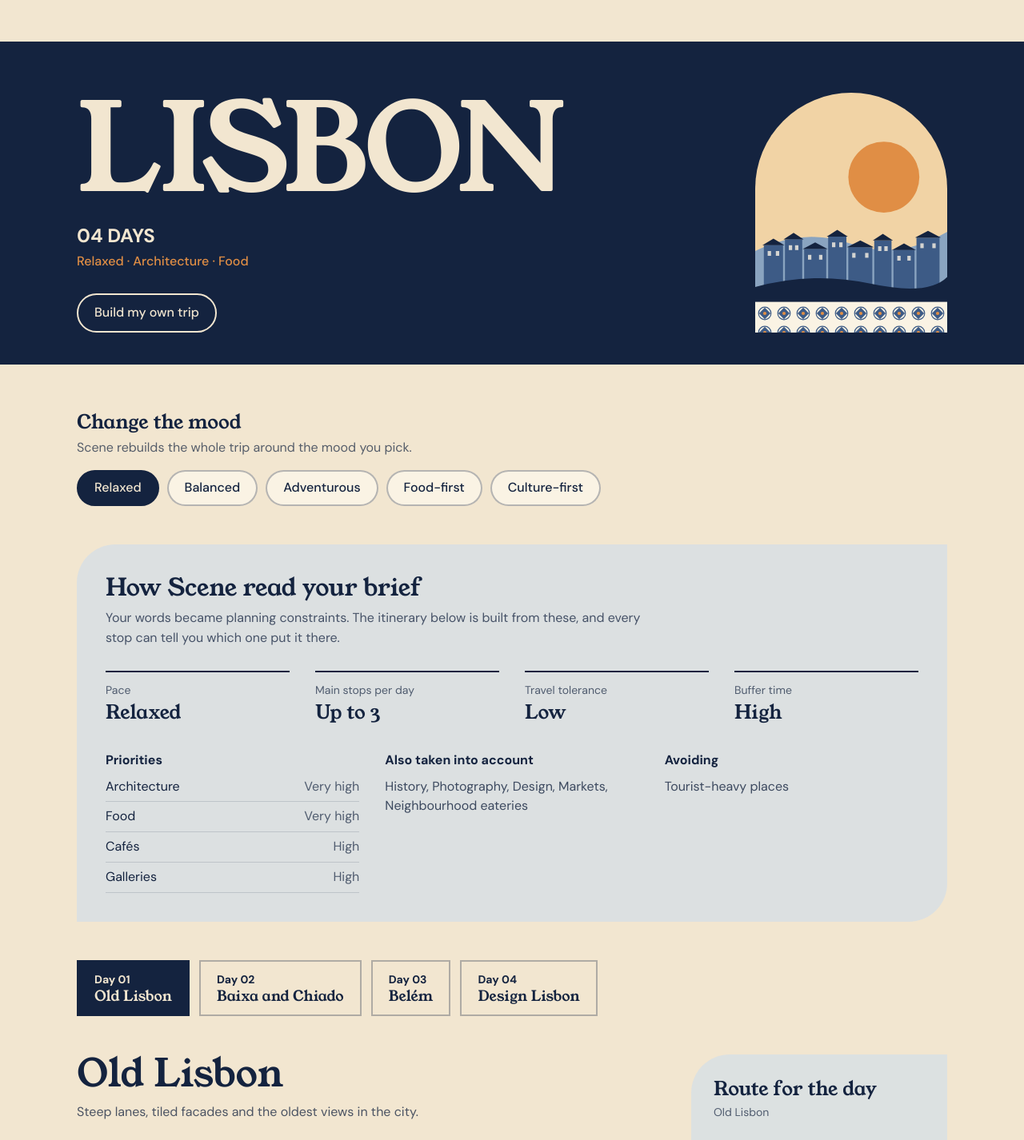
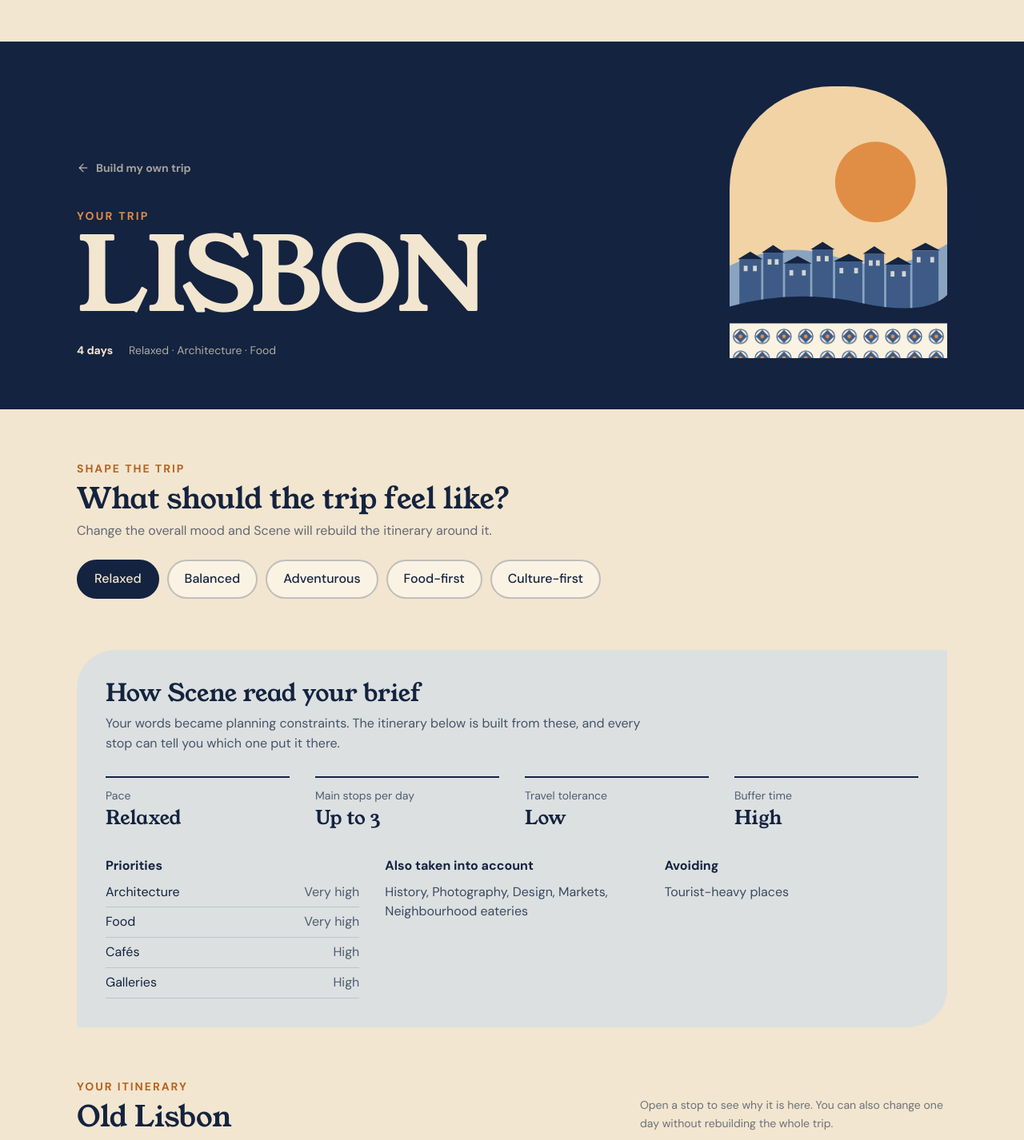
Before and after one commit to Wuraola-Adebisi/Ona, a React (Vite) app: page /examples in a window 1280 px wide. Shown: the part 960-2386 px from the top of the page at 80% size. Built offline with nearby package versions, Linux system fonts and the light colour scheme.

Commit message:
Refine Scene pages and documentation

```diff
--- a/src/components/SceneResult.tsx
+++ b/src/components/SceneResult.tsx
@@ -1,158 +1,178 @@
-import { useCallback, useState } from 'react'
+import { ArrowLeft, CloudRain, Moon, Wind } from "lucide-react";
+import { useCallback, useState } from "react";
 import {
+  INTEREST_LABELS,
   MOODS,
-  INTEREST_LABELS,
   adjustDay,
   buildScene,
   resetDay,
-} from '../engine/sceneEngine'
-import type { Adjust, Mood, Scene, ScheduledItem } from '../types'
-import ActivityPanel from './ActivityPanel'
-import DestinationArt from './DestinationArt'
-import InterpretationPanel from './InterpretationPanel'
-import RouteDiagram from './RouteDiagram'
-import SceneTimeline from './SceneTimeline'
+} from "../engine/sceneEngine";
+import type { Adjust, Mood, Scene, ScheduledItem } from "../types";
+import ActivityPanel from "./ActivityPanel";
+import DestinationArt from "./DestinationArt";
+import InterpretationPanel from "./InterpretationPanel";
+import RouteDiagram from "./RouteDiagram";
+import SceneTimeline from "./SceneTimeline";
 
 interface Props {
-  scene: Scene
-  onChange: (scene: Scene) => void
-  action?: { label: string; onClick: () => void }
+  scene: Scene;
+  onChange: (scene: Scene) => void;
+  action?: { label: string; onClick: () => void };
 }
 
-const two = (n: number) => String(n).padStart(2, '0')
+const two = (number: number) => String(number).padStart(2, "0");
 
-export default function SceneResult({
-  scene,
-  onChange,
-  action,
-}: Props) {
-  const [dayIdx, setDayIdx] = useState(0)
-  const [open, setOpen] = useState<ScheduledItem | null>(null)
+export default function SceneResult({ scene, onChange, action }: Props) {
+  const [dayIdx, setDayIdx] = useState(0);
+  const [open, setOpen] = useState<ScheduledItem | null>(null);
 
-  const close = useCallback(() => {
-    setOpen(null)
-  }, [])
+  const close = useCallback(() => setOpen(null), []);
 
-  const idx = Math.min(dayIdx, scene.days.length - 1)
-  const day = scene.days[idx]
-  const d = scene.destination
+  const idx = Math.min(dayIdx, scene.days.length - 1);
+  const day = scene.days[idx];
+  const destination = scene.destination;
 
   const meta = [
     scene.ctx.moodLabel,
     ...scene.brief.interests
       .slice(0, 2)
-      .map((i) => INTEREST_LABELS[i]),
-  ].join(' · ')
+      .map((interest) => INTEREST_LABELS[interest]),
+  ].join(" · ");
 
   const changeMood = (mood: Mood) => {
-    setOpen(null)
-    onChange(buildScene(scene.brief, mood, scene.pace))
-  }
+    setOpen(null);
+    onChange(buildScene(scene.brief, mood, scene.pace));
+  };
 
   const adjust = (kind: Adjust) => {
-    setOpen(null)
-    onChange(adjustDay(scene, idx, kind))
-  }
+    setOpen(null);
+    onChange(adjustDay(scene, idx, kind));
+  };
 
   return (
     <div>
-      <header className="overflow-hidden bg-navy text-sand">
-        <div className="mx-auto grid max-w-6xl items-end gap-8 px-5 pb-10 pt-12 sm:px-8 md:grid-cols-[1fr_15rem] md:pt-16">
-          <div className="min-w-0">
-            <h1 className="font-display text-[clamp(3.4rem,13vw,9.5rem)] uppercase leading-[0.88] tracking-tight">
-              {d.name}
+      <header className="bg-navy text-sand">
+        <div className="mx-auto grid max-w-6xl items-end gap-10 px-5 pb-12 pt-10 sm:px-8 sm:pb-16 sm:pt-14 md:grid-cols-[1fr_17rem]">
+          <div>
+            <button
+              type="button"
+              onClick={action?.onClick}
+              className="mb-10 inline-flex items-center gap-2 text-sm font-bold text-sand/65 transition-colors hover:text-sand"
+            >
+              <ArrowLeft size={16} />
+              {action?.label ?? "Change my trip"}
+            </button>
+
+            <p className="text-sm font-bold uppercase tracking-[0.16em] text-sun">
+              Your trip
+            </p>
+
+            <h1 className="mt-3 font-display text-[clamp(3.5rem,11vw,8rem)] uppercase leading-[0.84] tracking-tight">
+              {destination.name}
             </h1>
 
-            <p className="mt-6 text-2xl font-bold tnum">
-              {two(scene.days.length)}{' '}
-              {scene.days.length === 1 ? 'DAY' : 'DAYS'}
-            </p>
-
-            <p className="mt-1 text-base font-medium text-sun">
-              {meta}
-            </p>
-
-            {action && (
-              <button
-                type="button"
-                onClick={action.onClick}
-                className="mt-7 rounded-full border-2 border-sand px-5 py-2.5 font-medium transition-colors hover:bg-sand hover:text-navy"
-              >
-                {action.label}
-              </button>
-            )}
+            <div className="mt-7 flex flex-wrap items-center gap-x-5 gap-y-2 text-sm text-sand/70">
+              <span className="font-bold text-sand">
+                {scene.days.length} {scene.days.length === 1 ? "day" : "days"}
+              </span>
+              <span>{meta}</span>
+            </div>
           </div>
 
           <DestinationArt
-            destination={d}
+            destination={destination}
             className="hidden aspect-[4/5] w-full rounded-t-[8rem] md:block"
           />
         </div>
       </header>
 
-      <div className="mx-auto max-w-6xl space-y-12 px-5 py-10 sm:px-8 sm:py-14">
-        <section aria-labelledby="mood-title">
-          <h2 id="mood-title" className="font-display text-2xl">
-            Change the mood
-          </h2>
+      <div className="mx-auto max-w-6xl px-5 py-12 sm:px-8 sm:py-16">
+        <section>
+          <div className="max-w-2xl">
+            <p className="text-sm font-bold uppercase tracking-[0.14em] text-sun-deep">
+              Shape the trip
+            </p>
 
-          <p className="mt-1 text-navy/70">
-            Scene rebuilds the whole trip around the mood you pick.
-          </p>
+            <h2 className="mt-2 font-display text-3xl sm:text-4xl">
+              What should the trip feel like?
+            </h2>
+
+            <p className="mt-2 text-navy/65">
+              Change the overall mood and Scene will rebuild the itinerary
+              around it.
+            </p>
+          </div>
 
           <div
             role="group"
             aria-label="Trip mood"
-            className="mt-4 flex flex-wrap gap-2.5"
+            className="mt-6 flex flex-wrap gap-2.5"
           >
-            {MOODS.map((m) => (
+            {MOODS.map((mood) => (
               <button
-                key={m.id}
+                key={mood.id}
                 type="button"
-                aria-pressed={scene.mood === m.id}
-                onClick={() => changeMood(m.id)}
-                className={`rounded-full border-2 px-5 py-2 font-medium transition-colors ${
-                  scene.mood === m.id
-                    ? 'border-navy bg-navy text-sand'
-                    : 'border-navy/30 bg-linen hover:border-navy'
+                aria-pressed={scene.mood === mood.id}
+                onClick={() => changeMood(mood.id)}
+                className={`rounded-full border-2 px-5 py-2.5 font-medium transition-colors ${
+                  scene.mood === mood.id
+                    ? "border-navy bg-navy text-sand"
+                    : "border-navy/25 bg-linen hover:border-navy"
                 }`}
               >
-                {m.label}
+                {mood.label}
               </button>
             ))}
           </div>
         </section>
 
-        <InterpretationPanel data={scene.interpretation} />
+        <section className="mt-16">
+          <InterpretationPanel data={scene.interpretation} />
+        </section>
 
-        <section aria-label="Itinerary">
+        <section className="mt-16" aria-label="Your itinerary">
+          <div className="flex flex-col gap-3 sm:flex-row sm:items-end sm:justify-between">
+            <div>
+              <p className="text-sm font-bold uppercase tracking-[0.14em] text-sun-deep">
+                Your itinerary
+              </p>
+              <h2 className="mt-2 font-display text-3xl sm:text-4xl">
+                {day.zone.title}
+              </h2>
+            </div>
+
+            <p className="max-w-sm text-sm leading-relaxed text-navy/60">
+              Open a stop to see why it is here. You can also change one day
+              without rebuilding the whole trip.
+            </p>
+          </div>
+
           <div
             role="tablist"
-            aria-label="Days"
-            className="-mx-5 flex gap-3 overflow-x-auto px-5 pb-2 sm:mx-0 sm:px-0"
+            aria-label="Trip days"
+            className="mt-7 flex gap-3 overflow-x-auto pb-2"
           >
-            {scene.days.map((dd, i) => (
+            {scene.days.map((item, index) => (
               <button
-                key={dd.index}
+                key={item.index}
                 role="tab"
                 type="button"
-                aria-selected={i === idx}
+                aria-selected={index === idx}
                 onClick={() => {
-                  setDayIdx(i)
-                  setOpen(null)
+                  setDayIdx(index);
+                  setOpen(null);
                 }}
                 className={`shrink-0 border-2 px-5 py-3 text-left transition-colors ${
-                  i === idx
-                    ? 'border-navy bg-navy text-sand'
-                    : 'border-navy/30 hover:border-navy'
+                  index === idx
+                    ? "border-navy bg-navy text-sand"
+                    : "border-navy/25 hover:border-navy"
                 }`}
               >
-                <span className="block text-sm font-bold tnum">
-                  Day {two(i + 1)}
+                <span className="block text-xs font-bold uppercase tracking-[0.12em]">
+                  Day {two(index + 1)}
                 </span>
-
-                <span className="block font-display text-lg leading-tight">
-                  {dd.zone.title}
+                <span className="mt-1 block font-display text-lg leading-tight">
+                  {item.zone.title}
                 </span>
               </button>
             ))}
@@ -174,17 +194,69 @@
                 items={day.items}
                 activeId={open?.activity.id ?? null}
                 title={day.zone.title}
-                onOpen={setOpen}
               />
             </div>
           </div>
         </section>
+
+        <section className="mt-14 border-t border-navy/15 pt-10">
+          <p className="text-sm font-bold uppercase tracking-[0.14em] text-sun-deep">
+            Need to change the day?
+          </p>
+
+          <div className="mt-5 grid gap-3 sm:grid-cols-3">
+            <button
+              type="button"
+              onClick={() => adjust("slower")}
+              className="flex items-start gap-4 border-2 border-navy/20 bg-linen p-5 text-left transition-colors hover:border-navy"
+            >
+              <Wind size={20} className="mt-0.5 shrink-0" />
+              <span>
+                <strong className="block font-display text-xl">
+                  Make it slower
+                </strong>
+                <span className="mt-1 block text-sm text-navy/65">
+                  Fewer major stops, later start and more breathing room.
+                </span>
+              </span>
+            </button>
+
+            <button
+              type="button"
+              onClick={() => adjust("rain")}
+              className="flex items-start gap-4 border-2 border-navy/20 bg-linen p-5 text-left transition-colors hover:border-navy"
+            >
+              <CloudRain size={20} className="mt-0.5 shrink-0" />
+              <span>
+                <strong className="block font-display text-xl">
+                  Make it rainy-day friendly
+                </strong>
+                <span className="mt-1 block text-sm text-navy/65">
+                  Swap outdoor stops for nearby indoor alternatives.
+                </span>
+              </span>
+            </button>
+
+            <button
+              type="button"
+              onClick={() => adjust("tired")}
+              className="flex items-start gap-4 border-2 border-navy/20 bg-linen p-5 text-left transition-colors hover:border-navy"
+            >
+              <Moon size={20} className="mt-0.5 shrink-0" />
+              <span>
+                <strong className="block font-display text-xl">
+                  I am tired
+                </strong>
+                <span className="mt-1 block text-sm text-navy/65">
+                  Ease up the evening and keep dinner as the final stop.
+                </span>
+              </span>
+            </button>
+          </div>
+        </section>
       </div>
 
-      <ActivityPanel
-        item={open}
-        onClose={close}
-      />
+      <ActivityPanel item={open} onClose={close} />
     </div>
-  )
+  );
 }
```
Also changed, not shown: src/components/Footer.tsx (+54 -15 lines), src/pages/Examples.tsx (+23 -27 lines), src/pages/Home.tsx (+38 -48 lines), src/pages/Plan.tsx (+79 -85 lines), 1 other file (tests, documents, lock files or other folders).
